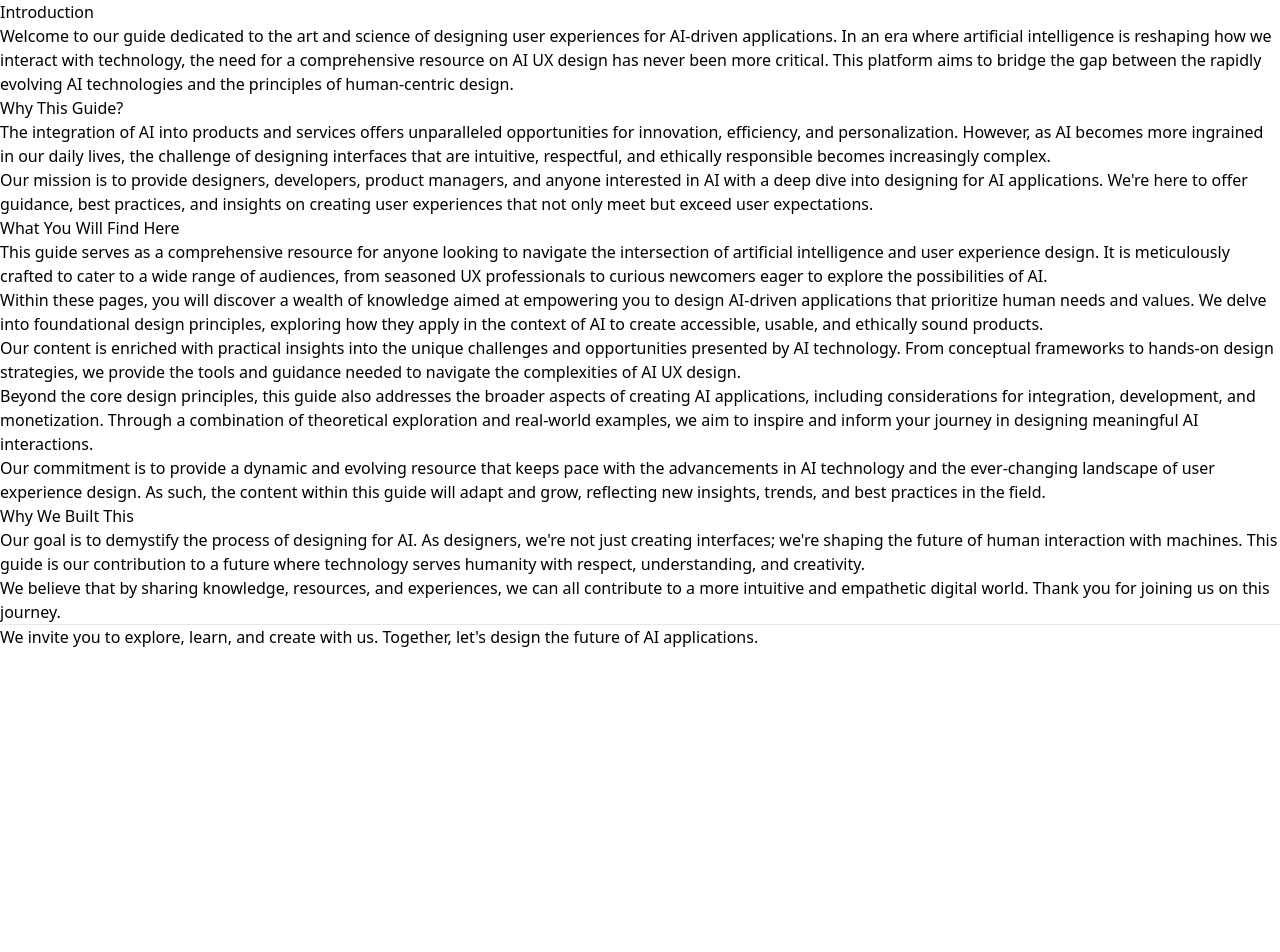
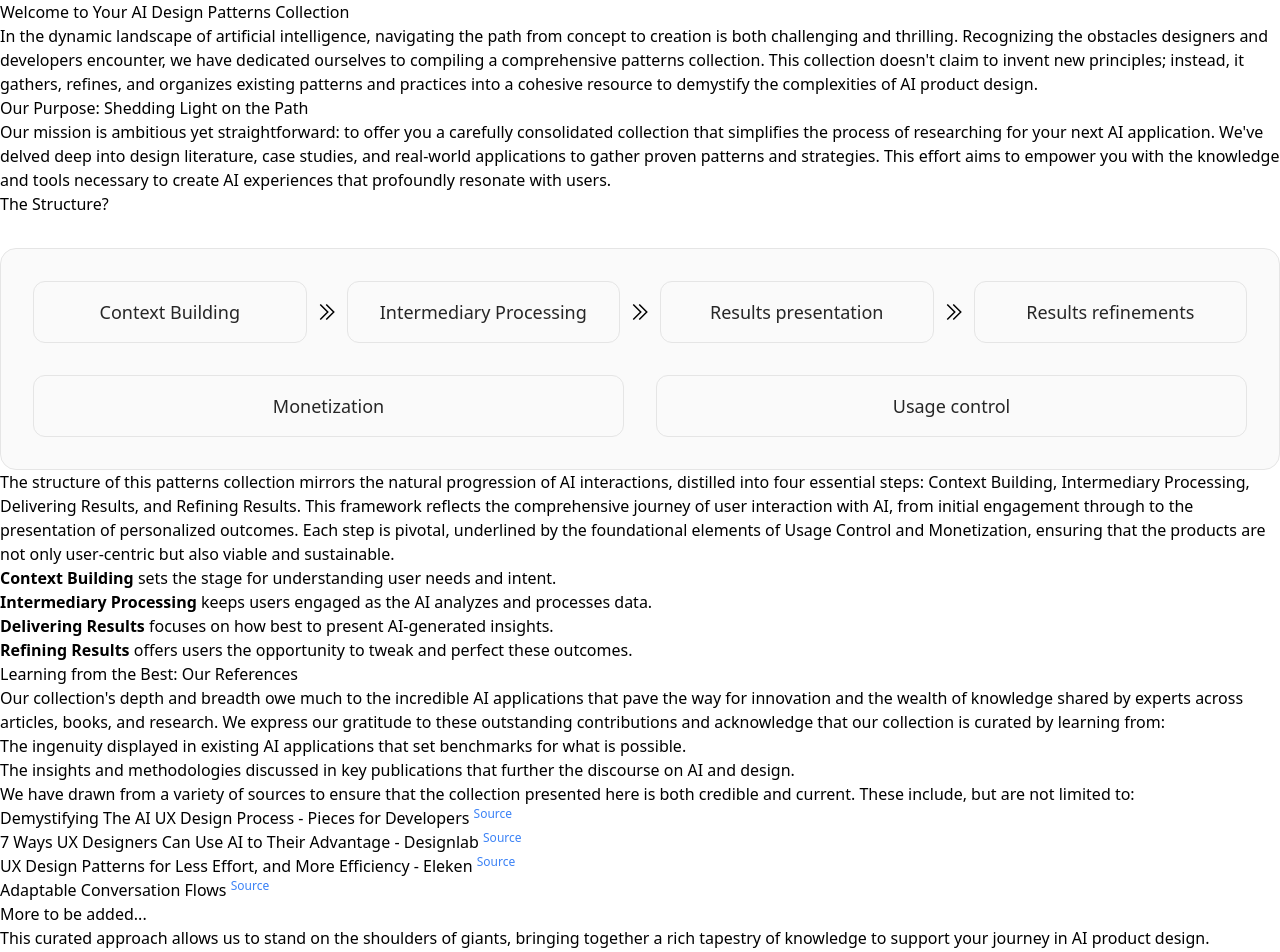
Before and after one commit to UsageHQ/ai-ux, a Next.js app: page / in a window 1280 px wide. Shown: the top 952 px of the page. Before the commit the page ends 800 px from the top, so only its background shows below. Built offline with nearby package versions, Linux system fonts and the light colour scheme.

Commit message:
- revise introduction and add a few ref links, more to come

```diff
--- a/components/icons/index.ts
+++ b/components/icons/index.ts
@@ -20,3 +20,5 @@ export { default as User } from './user.svg';
 export { default as SpeakerWave } from './speaker-wave.svg';
 export { default as ArrowTrendUp } from './arrow-trend-up.svg';
 export { default as Hashtag } from './hashtag.svg';
+export { default as ChevronDoubleRight } from './chevron-double-right.svg';
+export { default as ChevronDoubleDown } from './chevron-double-down.svg';
--- /dev/null
+++ b/components/structure-chart.tsx
@@ -0,0 +1,59 @@
+import { ChevronDoubleDown, ChevronDoubleRight } from './icons';
+
+import Link from 'next/link';
+import React from 'react';
+
+export const StructureChart = () => {
+  return (
+    <div className='w-full flex flex-col border border-neutral-200 dark:border-neutral-700 bg-neutral-50 dark:bg-neutral-800 p-8 gap-y-8 rounded-2xl mt-8'>
+      <div className='flex justify-center items-center flex-wrap md:flex-nowrap'>
+        <Block href='/context-building'>Context Building</Block>
+
+        {/* <ChevronDoubleRight className='col-span-1 w-6 h-6 shrink-0 mx-2' /> */}
+        <Connector />
+
+        <Block href='/intermediary-processing'>Intermediary Processing</Block>
+        {/* <ChevronDoubleRight className='col-span-1 w-6 h-6 shrink-0 mx-2' /> */}
+        <Connector />
+        <Block href='/presentation-of-results'>Results presentation</Block>
+        {/* <ChevronDoubleRight className='col-span-1 w-6 h-6 shrink-0 mx-2' /> */}
+        <Connector />
+        <Block href='/refining-results'>Results refinements</Block>
+      </div>
+      <div className='flex justify-end items-center gap-8'>
+        <Block href='/monetization'>Monetization</Block>
+        <Block href='/usage-control'>Usage control</Block>
+      </div>
+    </div>
+  );
+};
+
+const Block = ({
+  children,
+
+  href,
+}: {
+  children: React.ReactNode;
+
+  href: string;
+}) => {
+  return (
+    <Link
+      className={`w-full border rounded-xl dark:border-neutral-700 border-neutral-200 hover:bg-neutral-100 dark:hover:bg-neutral-900 hover:shadow-lg transition-all duration-300 ease-in-out`}
+      href={href}
+    >
+      <h3 className='text-lg font-medium p-4 text-center text-neutral-800 dark:text-neutral-100'>
+        {children}
+      </h3>
+    </Link>
+  );
+};
+
+const Connector = () => {
+  return (
+    <>
+      <ChevronDoubleRight className='col-span-1 w-6 h-6 shrink-0 mx-2 hidden md:block' />
+      <ChevronDoubleDown className='col-span-1 w-6 h-6 shrink-0 my-2 md:hidden' />
+    </>
+  );
+};
--- a/pages/index.mdx
+++ b/pages/index.mdx
@@ -1,31 +1,43 @@
-# Introduction
+import { StructureChart } from '@components/structure-chart';
 
-Welcome to our guide dedicated to the art and science of designing user experiences for AI-driven applications. In an era where artificial intelligence is reshaping how we interact with technology, the need for a comprehensive resource on AI UX design has never been more critical. This platform aims to bridge the gap between the rapidly evolving AI technologies and the principles of human-centric design.
+# Welcome to Your AI Design Patterns Collection
 
-## Why This Guide?
+In the dynamic landscape of artificial intelligence, navigating the path from concept to creation is both challenging and thrilling. Recognizing the obstacles designers and developers encounter, we have dedicated ourselves to compiling a comprehensive patterns collection. This collection doesn't claim to invent new principles; instead, it gathers, refines, and organizes existing patterns and practices into a cohesive resource to demystify the complexities of AI product design.
 
-The integration of AI into products and services offers unparalleled opportunities for innovation, efficiency, and personalization. However, as AI becomes more ingrained in our daily lives, the challenge of designing interfaces that are intuitive, respectful, and ethically responsible becomes increasingly complex.
+## Our Purpose: Shedding Light on the Path
 
-Our mission is to provide designers, developers, product managers, and anyone interested in AI with a deep dive into designing for AI applications. We're here to offer guidance, best practices, and insights on creating user experiences that not only meet but exceed user expectations.
+Our mission is ambitious yet straightforward: to offer you a carefully consolidated collection that simplifies the process of researching for your next AI application. We've delved deep into design literature, case studies, and real-world applications to gather proven patterns and strategies. This effort aims to empower you with the knowledge and tools necessary to create AI experiences that profoundly resonate with users.
 
-## What You Will Find Here
+## The Structure?
 
-This guide serves as a comprehensive resource for anyone looking to navigate the intersection of artificial intelligence and user experience design. It is meticulously crafted to cater to a wide range of audiences, from seasoned UX professionals to curious newcomers eager to explore the possibilities of AI.
+<StructureChart />
 
-Within these pages, you will discover a wealth of knowledge aimed at empowering you to design AI-driven applications that prioritize human needs and values. We delve into foundational design principles, exploring how they apply in the context of AI to create accessible, usable, and ethically sound products.
+The structure of this patterns collection mirrors the natural progression of AI interactions, distilled into four essential steps: Context Building, Intermediary Processing, Delivering Results, and Refining Results. This framework reflects the comprehensive journey of user interaction with AI, from initial engagement through to the presentation of personalized outcomes. Each step is pivotal, underlined by the foundational elements of Usage Control and Monetization, ensuring that the products are not only user-centric but also viable and sustainable.
 
-Our content is enriched with practical insights into the unique challenges and opportunities presented by AI technology. From conceptual frameworks to hands-on design strategies, we provide the tools and guidance needed to navigate the complexities of AI UX design.
+- **Context Building** sets the stage for understanding user needs and intent.
+- **Intermediary Processing** keeps users engaged as the AI analyzes and processes data.
+- **Delivering Results** focuses on how best to present AI-generated insights.
+- **Refining Results** offers users the opportunity to tweak and perfect these outcomes.
 
-Beyond the core design principles, this guide also addresses the broader aspects of creating AI applications, including considerations for integration, development, and monetization. Through a combination of theoretical exploration and real-world examples, we aim to inspire and inform your journey in designing meaningful AI interactions.
+## Learning from the Best: Our References
 
-Our commitment is to provide a dynamic and evolving resource that keeps pace with the advancements in AI technology and the ever-changing landscape of user experience design. As such, the content within this guide will adapt and grow, reflecting new insights, trends, and best practices in the field.
+Our collection's depth and breadth owe much to the incredible AI applications that pave the way for innovation and the wealth of knowledge shared by experts across articles, books, and research. We express our gratitude to these outstanding contributions and acknowledge that our collection is curated by learning from:
 
-## Why We Built This
+- The ingenuity displayed in existing AI applications that set benchmarks for what is possible.
+- The insights and methodologies discussed in key publications that further the discourse on AI and design.
 
-Our goal is to demystify the process of designing for AI. As designers, we're not just creating interfaces; we're shaping the future of human interaction with machines. This guide is our contribution to a future where technology serves humanity with respect, understanding, and creativity.
+We have drawn from a variety of sources to ensure that the collection presented here is both credible and current. These include, but are not limited to:
 
-We believe that by sharing knowledge, resources, and experiences, we can all contribute to a more intuitive and empathetic digital world. Thank you for joining us on this journey.
+- Demystifying The AI UX Design Process - Pieces for Developers <sup><a className='text-blue-500' href="https://code.pieces.app/blog/demystifying-the-ai-ux-design-process">Source</a></sup>
+- 7 Ways UX Designers Can Use AI to Their Advantage - Designlab <sup><a className='text-blue-500' href="https://designlab.com/blog/how-to-use-ai-as-a-ux-designer">Source</a></sup>
+- UX Design Patterns for Less Effort, and More Efficiency - Eleken <sup><a className='text-blue-500' href="https://www.eleken.co/blog-posts/ux-design-patterns-to-make-designers-work-simpler-and-your-product-more-intuitive">Source</a></sup>
+- Adaptable Conversation Flows <sup><a className='text-blue-500' href="https://www.voiceflow.com/blog/conversational-ai-ux">Source</a></sup>
+- More to be added...
 
----
+This curated approach allows us to stand on the shoulders of giants, bringing together a rich tapestry of knowledge to support your journey in AI product design.
 
-We invite you to explore, learn, and create with us. Together, let's design the future of AI applications.
+## In Conclusion
+
+This patterns collection is a labor of love, designed to illuminate the path through the exhilarating yet daunting world of AI product design. With these consolidated patterns and organized insights, we aim to inspire and simplify your design journey. Let's embark on this journey together, creating AI applications that not only meet user needs but also enrich lives.
+
+Welcome to your indispensable companion in AI design.
--- a/tailwind.config.js
+++ b/tailwind.config.js
@@ -12,5 +12,6 @@ module.exports = {
   theme: {
     extend: {},
   },
+  darkMode: ['class', 'html[class~="dark"]'],
   plugins: [],
 };
```
Also changed, not shown: components/icons/chevron-double-down.svg (added), components/icons/chevron-double-right.svg (added).
